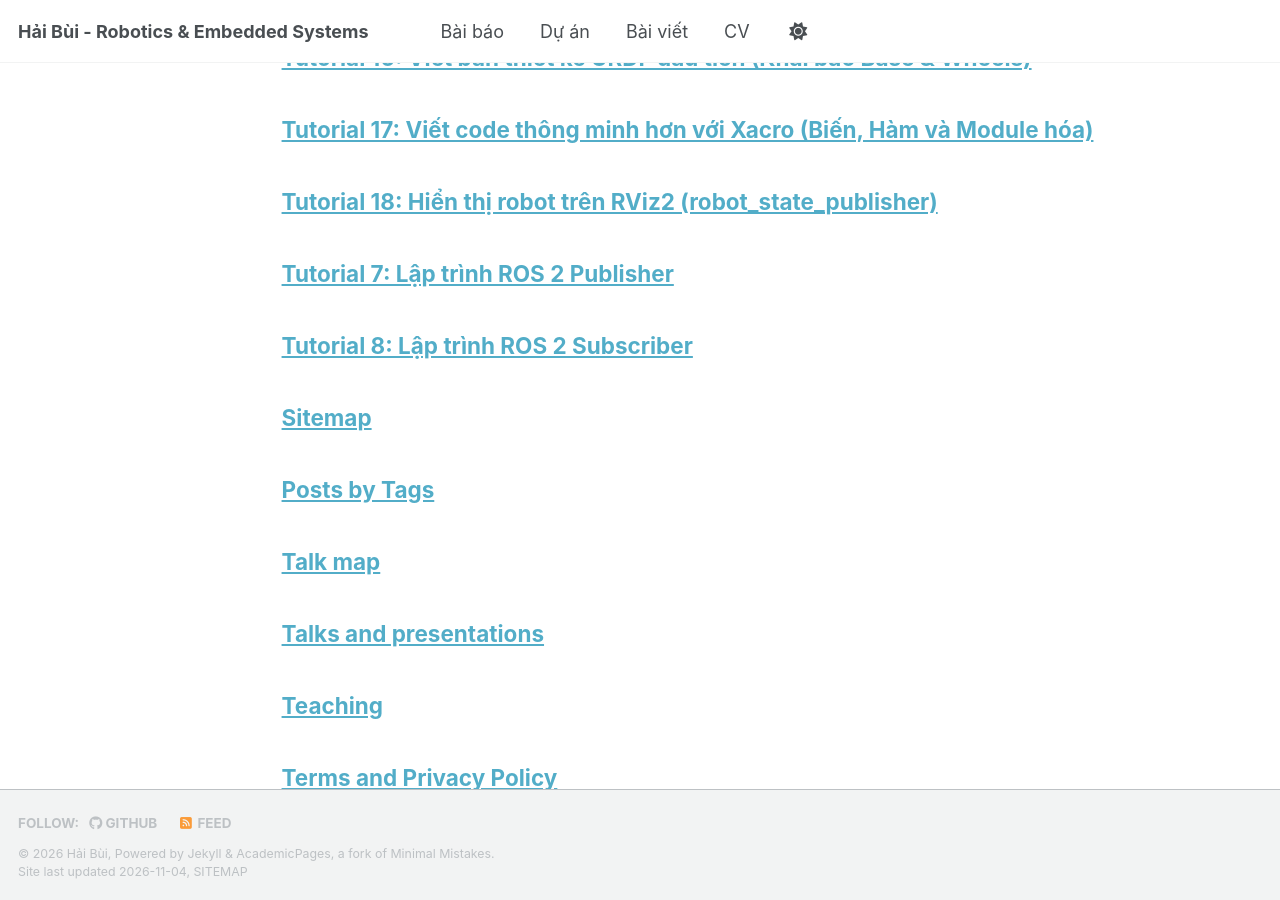
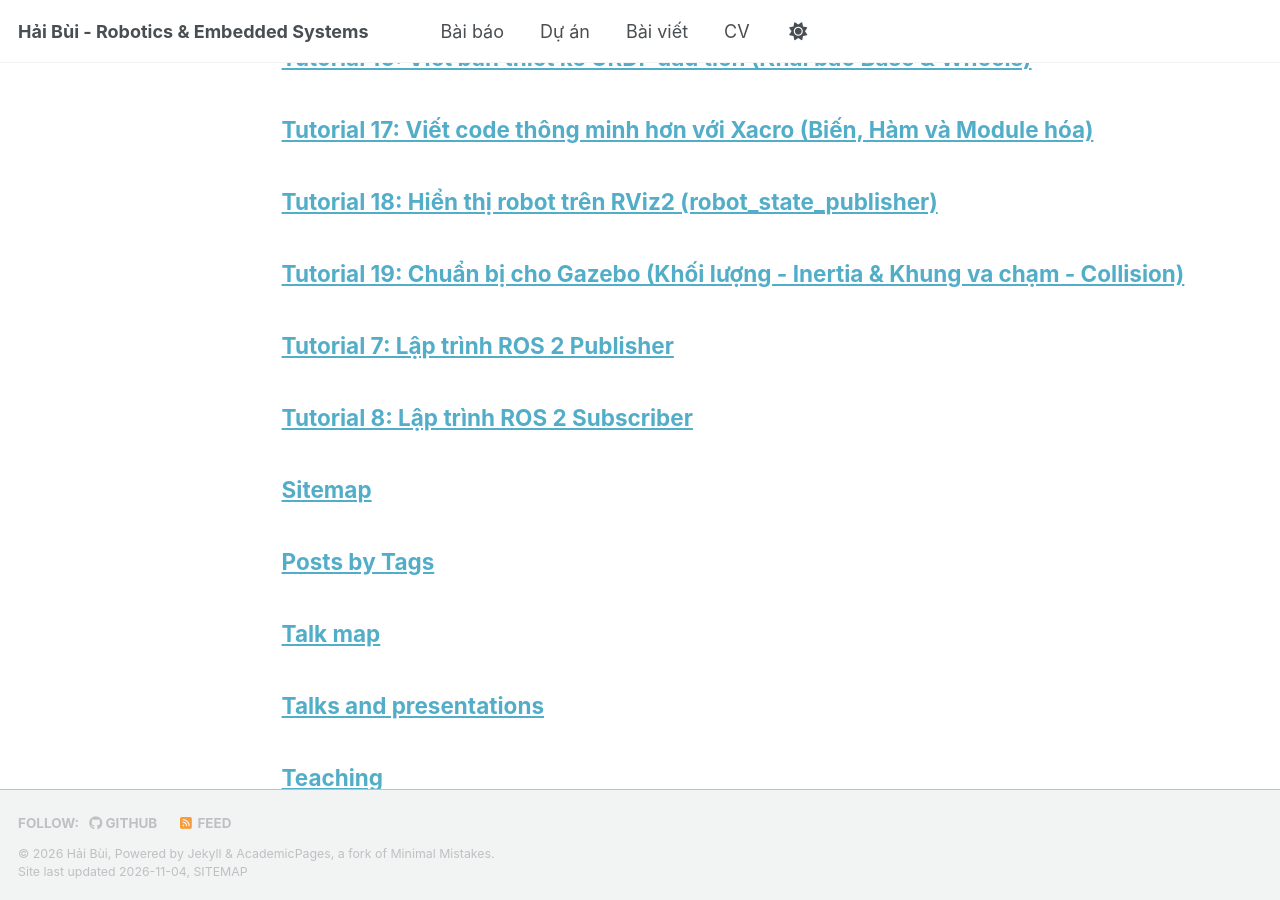
Before and after one commit to haibui-robotics/haibui-robotics.github.io, a Jekyll site: the page built from _pages/archive-layout-with-content.md, in a window 1280 px wide and 900 px high, scrolled down 5675 px. Built offline with Jekyll 4.4.1, drawn with Linux system fonts in a browser that asks for light colours; a script bundle is joined from its source files by our own code; a style sheet for code colours, icons or effects is not loaded.

Commit message:
Add Tutorial 19 on Gazebo Inertia and Collision

````diff
--- a/_pages/ros2-tutorial-18.md
+++ b/_pages/ros2-tutorial-18.md
@@ -5,7 +5,7 @@ permalink: /posts/2026/11/ros2-tutorial-18/
 author_profile: true
 ---
 
-[⬅ Quay lại bài: Mô phỏng Robot với ROS 2](/posts/2026/11/mo-phong-robot-ros2/) | [⬅ Bài trước: Tutorial 17 - Viết code thông minh hơn với Xacro](/posts/2026/11/ros2-tutorial-17/)
+[⬅ Quay lại bài: Mô phỏng Robot với ROS 2](/posts/2026/11/mo-phong-robot-ros2/) | [⬅ Bài trước: Tutorial 17 - Viết code thông minh hơn với Xacro](/posts/2026/11/ros2-tutorial-17/) | [Bài tiếp: Tutorial 19 - Chuẩn bị cho Gazebo (Inertia & Collision) ➡](/posts/2026/11/ros2-tutorial-19/)
 
 ---
 
@@ -85,4 +85,4 @@ Lúc này, phần mềm **RViz2** sẽ hiện lên với mô hình 3D của robo
 
 ---
 
-[⬅ Quay lại bài: Mô phỏng Robot với ROS 2](/posts/2026/11/mo-phong-robot-ros2/) | [⬅ Bài trước: Tutorial 17 - Viết code thông minh hơn với Xacro](/posts/2026/11/ros2-tutorial-17/)
+[⬅ Quay lại bài: Mô phỏng Robot với ROS 2](/posts/2026/11/mo-phong-robot-ros2/) | [⬅ Bài trước: Tutorial 17 - Viết code thông minh hơn với Xacro](/posts/2026/11/ros2-tutorial-17/) | [Bài tiếp: Tutorial 19 - Chuẩn bị cho Gazebo (Inertia & Collision) ➡](/posts/2026/11/ros2-tutorial-19/)
--- /dev/null
+++ b/_pages/ros2-tutorial-19.md
@@ -0,0 +1,102 @@
+---
+layout: single
+title: "Tutorial 19: Chuẩn bị cho Gazebo (Khối lượng - Inertia & Khung va chạm - Collision)"
+permalink: /posts/2026/11/ros2-tutorial-19/
+author_profile: true
+---
+
+[⬅ Quay lại bài: Mô phỏng Robot với ROS 2](/posts/2026/11/mo-phong-robot-ros2/) | [⬅ Bài trước: Tutorial 18 - Hiển thị robot trên RViz2](/posts/2026/11/ros2-tutorial-18/)
+
+---
+
+## 1. Sự khác biệt giữa RViz2 và Gazebo
+
+Như chúng ta đã biết ở bài trước, **RViz2** chỉ là công cụ để hiển thị (*visualization*). RViz2 không có khái niệm về thế giới vật lý: không có trọng lực, không có ma sát, và các vật thể có thể đi xuyên qua nhau.
+
+Ngược lại, **Gazebo** là một môi trường mô phỏng vật lý (*simulation*). Khi bạn thả một robot vào Gazebo, nó sẽ chịu tác động của trọng lượng, lực cản và sự va chạm. Để robot tồn tại được trong Gazebo mà không bị rơi tự do xuyên qua mặt đất hay bay lơ lửng, file Xacro/URDF của chúng ta bắt buộc phải có thêm 2 thuộc tính vật lý cho mỗi bộ phận (`<link>`):
+
+* **`<collision>` (Khung va chạm):** Định nghĩa ranh giới vật lý của vật thể để Gazebo tính toán va chạm. Nếu không có `<collision>`, Gazebo coi vật thể này là *"bóng ma"*, robot của bạn sẽ rớt thẳng xuống lòng đất!
+* **`<inertial>` (Khối lượng và Quán tính):** Khai báo khối lượng (`<mass>`) và moment quán tính (`<inertia>`) của vật thể. Điều này giúp Gazebo biết vật thể nặng bao nhiêu và lực cần thiết để làm nó xoay hay dịch chuyển.
+
+---
+
+## 2. Định nghĩa Moment Quán tính (Inertia)
+
+**Moment quán tính (Inertia Matrix)** là một ma trận $3 \times 3$ đặc trưng cho mức độ chống lại sự thay đổi vận tốc góc của một vật thể quay quanh một trục. Tùy thuộc vào hình học của vật thể (hình hộp, hình trụ, hình cầu), công thức tính ma trận này sẽ khác nhau (bạn có thể tra cứu trên Wikipedia: *List of moments of inertia*).
+
+Vì công thức tính khá phức tạp và dài dòng, **Xacro** lại phát huy sức mạnh! Chúng ta sẽ viết các **Macro** (hàm) để tính toán quán tính tự động dựa trên khối lượng và kích thước.
+
+---
+
+## 3. Thực hành: Nâng cấp mã Xacro cho vật lý
+
+### Bước 1: Thêm hàm tính Inertia vào `common_properties.xacro`
+Mở file `common_properties.xacro` và thêm hàm `box_inertia` để tính ma trận quán tính cho khối hình hộp (dùng cho thân xe).
+
+```xml
+<?xml version="1.0"?>
+<robot xmlns:xacro="http://www.ros.org/wiki/xacro">
+
+    <material name="green">
+        <color rgba="0 0.5 0.2 1"/>
+    </material>
+    <material name="blue">
+        <color rgba="0 0 0.5 1"/>
+    </material>
+
+    <!-- Macro tính moment quán tính cho hình hộp chữ nhật -->
+    <xacro:macro name="box_inertia" params="m x y z o_xyz o_rpy">
+        <inertial>
+            <mass value="${m}"/>
+            <origin xyz="${o_xyz}" rpy="${o_rpy}"/>
+            <inertia ixx="${(m/12)*(y*y + z*z)}" ixy="0" ixz="0"
+                     iyy="${(m/12)*(x*x + z*z)}" iyz="0"
+                     izz="${(m/12)*(x*x + y*y)}"/>
+        </inertial>
+    </xacro:macro>
+
+    <!-- Bạn có thể tạo thêm cylinder_inertia và sphere_inertia tương tự... -->
+
+</robot>
+```
+
+### Bước 2: Bổ sung Collision và Inertia vào `mobile_base.xacro`
+Bây giờ, chúng ta áp dụng `<collision>` và gọi hàm `box_inertia` cho thân xe (`base_link`).
+
+```xml
+<!-- ... (các biến kích thước) ... -->
+
+<link name="base"/>
+
+<link name="base_link">
+    <visual>
+        <geometry>
+            <box size="0.6 0.4 0.2"/>
+        </geometry>
+        <origin xyz="0 0 0.1" rpy="0 0 0"/>
+        <material name="green"/>
+    </visual>
+
+    <!-- 1. Thêm khung va chạm (Giống hệt visual) -->
+    <collision>
+        <geometry>
+            <box size="0.6 0.4 0.2"/>
+        </geometry>
+        <origin xyz="0 0 0.1" rpy="0 0 0"/>
+    </collision>
+
+    <!-- 2. Gọi Macro tính khối lượng và quán tính -->
+    <xacro:box_inertia m="5.0"
+                       x="${base_length}"
+                       y="${base_width}"
+                       z="${base_height}"
+                       o_xyz="0 0 ${base_height/2.0}"
+                       o_rpy="0 0 0" />
+</link>
+```
+
+Bạn sẽ lặp lại quá trình này: Thêm thẻ `<collision>` và gọi Macro quán tính tương ứng cho các bánh xe (`right_wheel`, `left_wheel`, `caster_wheel`). Khi mọi bộ phận (*Link*) đều đã có đủ khối lượng và khung va chạm, robot của bạn đã sẵn sàng để được đưa vào **Gazebo** ở bài học tiếp theo!
+
+---
+
+[⬅ Quay lại bài: Mô phỏng Robot với ROS 2](/posts/2026/11/mo-phong-robot-ros2/) | [⬅ Bài trước: Tutorial 18 - Hiển thị robot trên RViz2](/posts/2026/11/ros2-tutorial-18/)
````
